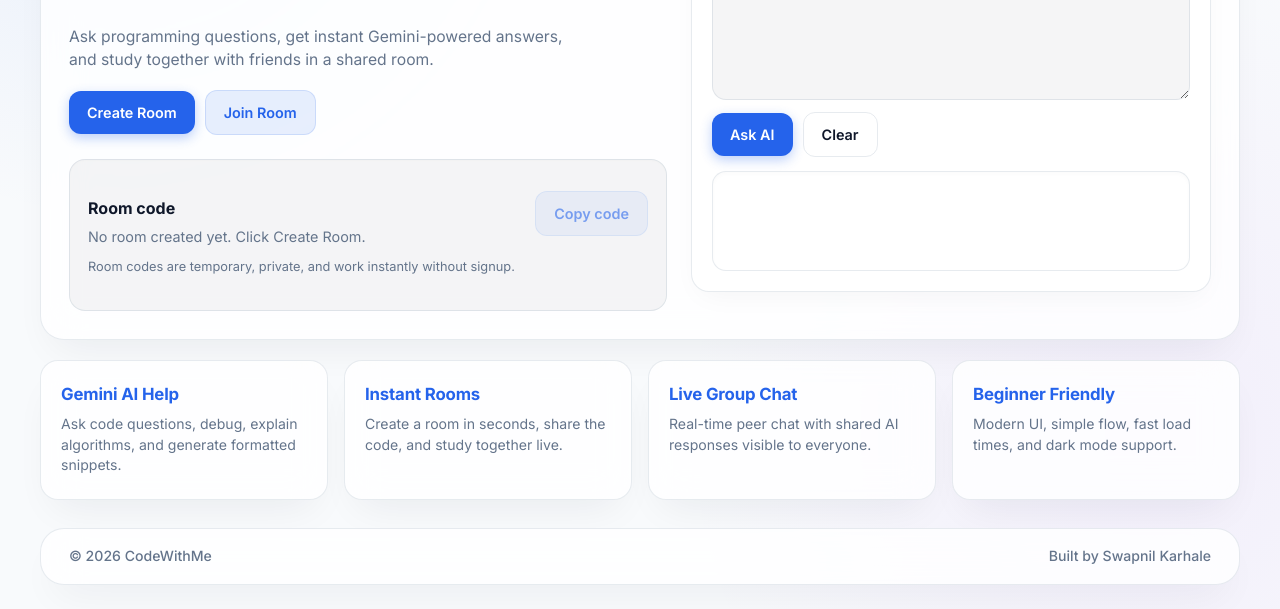
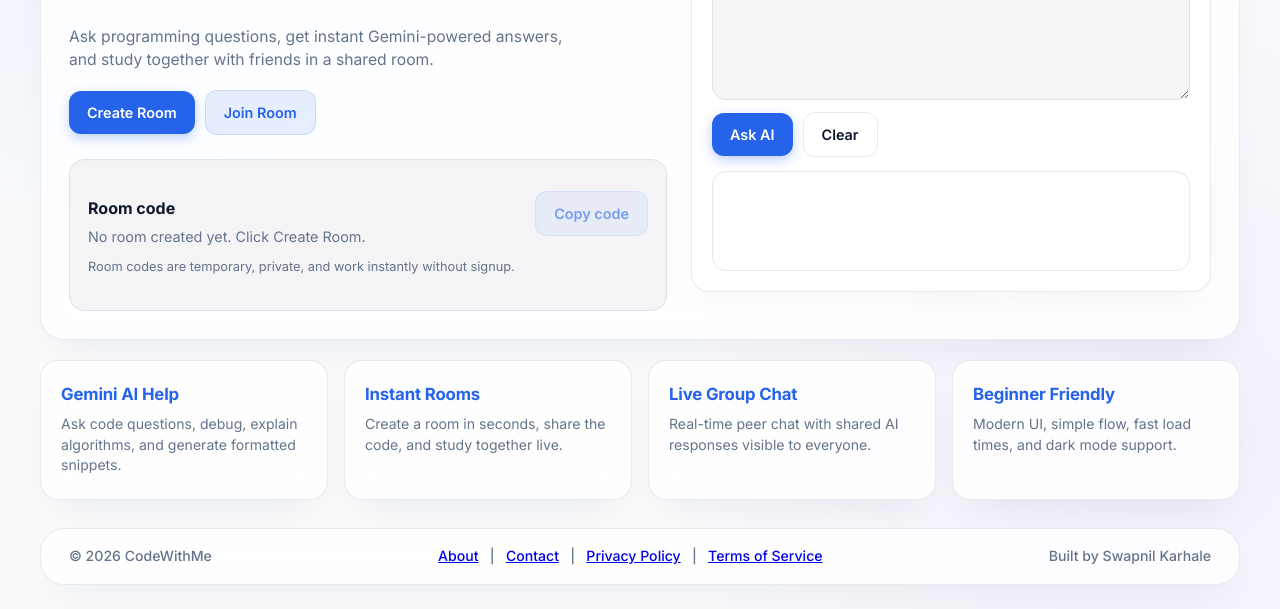
Before and after one commit to swapnilkarhale475-wq/CodeWithMe, a website: page views/index.html in a window 1280 px wide. Shown: the part 285-894 px from the top of the page. Drawn offline with nearby package versions, Linux system fonts and the light colour scheme.

Commit message:
Add footer links

```diff
--- a/views/index.html
+++ b/views/index.html
@@ -125,9 +125,20 @@
       </main>
 
       <footer class="footer-bar glass-card">
-        <p>© 2026 CodeWithMe</p>
-        <p>Built by Swapnil Karhale</p>
-      </footer>
+  <p>© 2026 CodeWithMe</p>
+
+  <p>
+    <a href="/about.html">About</a>
+    &nbsp; | &nbsp;
+    <a href="/contact.html">Contact</a>
+    &nbsp; | &nbsp;
+    <a href="/privacy.html">Privacy Policy</a>
+    &nbsp; | &nbsp;
+    <a href="/terms.html">Terms of Service</a>
+  </p>
+
+  <p>Built by Swapnil Karhale</p>
+</footer>
     </div>
 
     <!-- Highlight.js CSS for Dark Theme Code Syntax Highlighting -->
```
